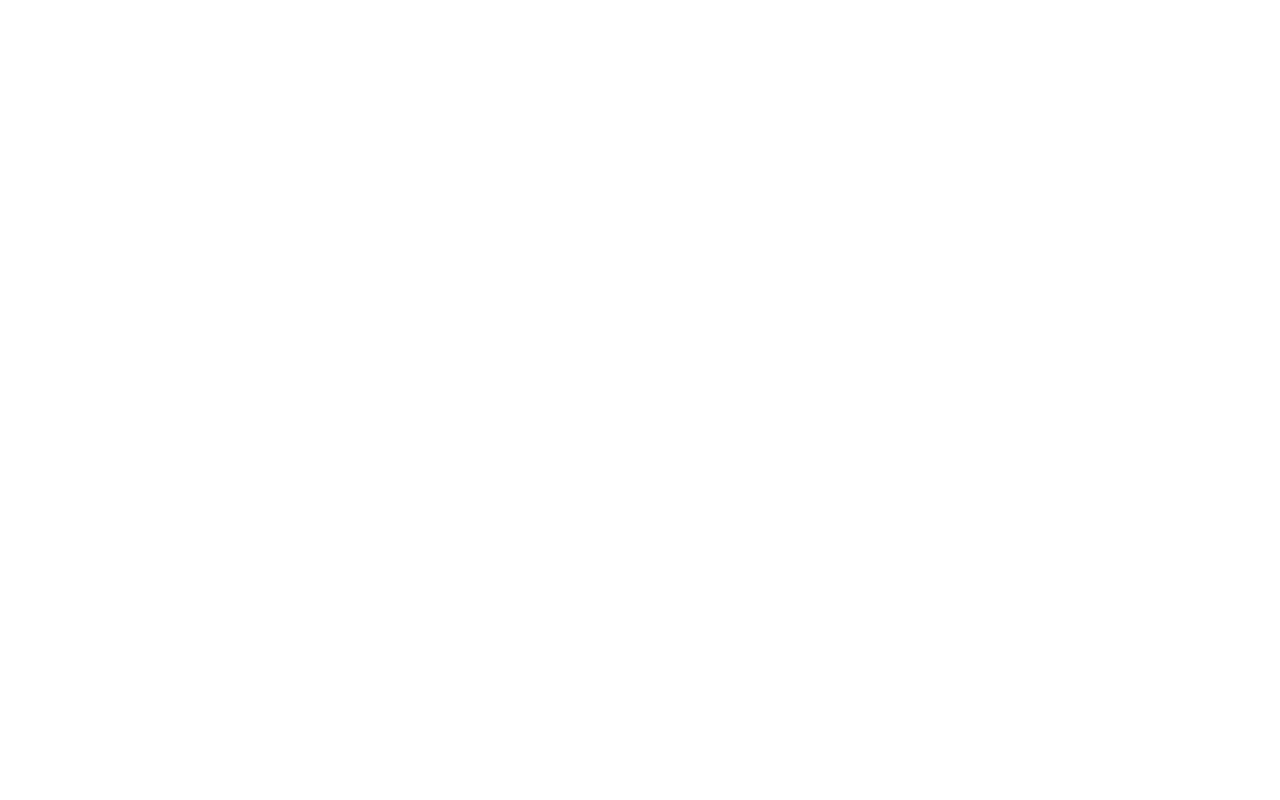
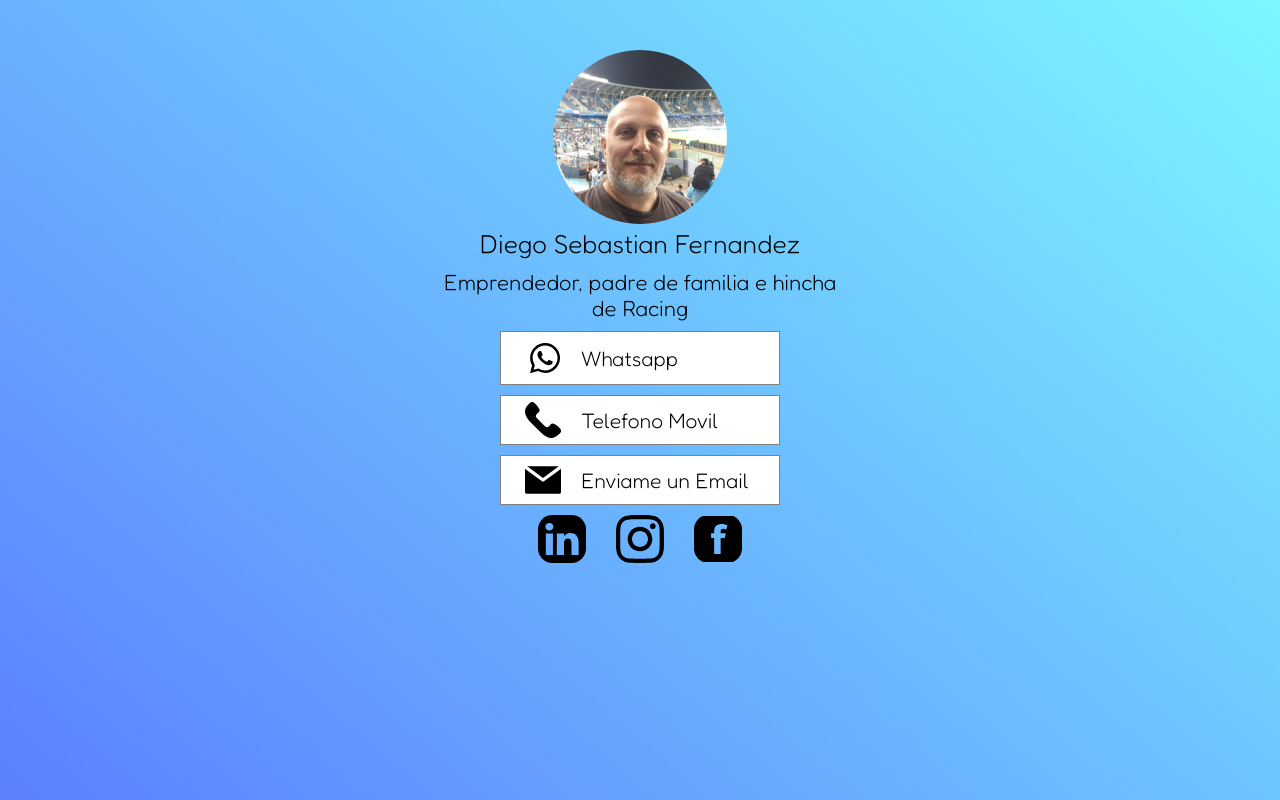
Before and after one commit to vittoopugliese/dsf, a plain HTML site: page index.html in a window 1280 px wide. Drawn offline with Linux system fonts and the light colour scheme.

Commit message:
first commit

```diff
--- a/index.html
+++ b/index.html
@@ -1,14 +1,70 @@
 <!DOCTYPE html>
 <html lang="en">
+
 <head>
     <meta charset="UTF-8">
     <meta http-equiv="X-UA-Compatible" content="IE=edge">
     <meta name="viewport" content="width=device-width, initial-scale=1.0">
     <link rel="stylesheet" href="styles.css">
-    <title>DSF Repreentaciones</title>
+    <link rel="shortcut icon" href="assets/diegote.jpg" type="image/x-icon">
+    <title>DSF Representaciones</title>
 </head>
+
 <body>
+    <!-- <img class="bg" src="assets/bg.jpg" alt=""> -->
+    <div class="bg"></div>
+    <div id="wrapper">
 
-<script src="app.js"></script>
+        <section class="pic">
+            <img src="assets/diegote.jpg" alt="profile picture">
+        </section>
+
+        <section class="text">
+            <h1 class="textName">Diego Sebastian Fernandez</h1>
+            <h2 class="textDesc">Emprendedor, padre de familia e hincha de Racing</h2>
+        </section>
+
+        <section class="links">
+            <div class="linksWrapper">
+                <a class="linkContainer" href="https://vittoriopugliese.com" target="_blank">
+                    <img class="linkLogo" src="assets/wsp.svg" alt="whatsapp link" width="40px">
+                    <h2 class="linkText">Whatsapp</h2>
+                </a>
+                <a class="linkContainer" href="https://vittoriopugliese.com">
+                    <img class="linkLogo" src="assets/phone.svg" alt="mobile link" width="36px">
+                    <h2 class="linkText">Telefono Movil</h2>
+                </a>
+                <a class="linkContainer" href="https://vittoriopugliese.com" s>
+                    <img class="linkLogo" src="assets/email.svg" alt="email link" width="36px">
+                    <h2 class="linkText">Enviame un Email</h2>
+                </a>
+            </div>
+        </section>
+
+        <section class="logos">
+            <div class="logosWrapper">
+                <div class="logoContainer">
+                    <a href="#" class="logoLink">
+                        <img src="assets/li.svg" alt="linkedin icon" width="40px">
+                    </a>
+                </div>
+                <div class="logoContainer">
+                    <a href="#" class="logoLink">
+                        <img src="assets/ig.svg" alt="linkedin icon" width="40px">
+                    </a>
+                </div>
+                <div class="logoContainer">
+                    <a href="#" class="logoLink">
+                        <img src="assets/fb.svg" alt="linkedin icon" width="40px">
+                    </a>
+                </div>
+            </div>
+        </section>
+    </div>
+
+
+
+    <script src="app.js"></script>
 </body>
+
 </html>
--- a/styles.css
+++ b/styles.css
@@ -1,11 +1,133 @@
-@import url('https://fonts.googleapis.com/css2?family=Fredoka:wght@300&family=Rubik:ital,wght@1,300&display=swap');
-*{padding: 0;margin: 0;box-sizing: border-box;outline:none;font-family: 'Fredoka', sans-serif;font-weight: 500;}
-*::selection{background-color: var(--secondary);color: var(--main);font-weight: 900 !important;}
-a{text-decoration: none !important;}
-*, *:before, *:after {box-sizing: inherit;}
-:root{
-    --main:rgb(32, 32, 39);
-    --secondary:rgb(250, 209, 121);
-    --grey:rgb(51, 50, 47);
-    --light:rgb(221, 221, 221);
+@import url("https://fonts.googleapis.com/css2?family=Fredoka:wght@300&family=Rubik:ital,wght@1,300&display=swap");
+* {
+  padding: 0;
+  margin: 0;
+  box-sizing: border-box;
+  outline: none;
+  font-family: "Fredoka", sans-serif;
+  font-weight: 500;
 }
+*::selection {
+  background-color: var(--secondary);
+  color: var(--main);
+  font-weight: 900 !important;
+}
+a {
+  text-decoration: none !important;
+  color: black;
+}
+*,
+*:before,
+*:after {
+  box-sizing: inherit;
+}
+:root {
+  --main: rgb(32, 32, 39);
+  --secondary: rgb(250, 209, 121);
+  --grey: rgb(51, 50, 47);
+  --light: rgb(221, 221, 221);
+}
+#wrapper {
+  display: flex;
+  justify-content: center;
+  align-items: center;
+  flex-direction: column;
+  z-index: 1000;
+  width: 94%;
+  margin: 0px auto;
+}
+.bg {
+  height: 100vh;
+  width: 100vw;
+  z-index: -1000;
+  /* filter: brightness(0.4); */
+  position: absolute;
+  left: 0px;
+  top: 0px;
+  /* display: none; */
+  background: linear-gradient(220.55deg, #7CF7FF 0%, #5c7fff 100%);
+}
+.pic {
+  margin-top: 50px;
+}
+.pic img {
+  width: 174px;
+  height: 174px;
+  border-radius: 100%;
+}
+
+/* text */
+.text {
+  display: flex;
+  justify-content: center;
+  align-items: center;
+  flex-direction: column;
+  gap: 10px;
+}
+.textName {
+  font-size: 26px;
+  color: black;
+}
+.textDesc {
+  font-size: 22px;
+  width: 80%;
+  text-align: center;
+  color: black;
+}
+
+/* links */
+.links {
+  padding: 10px;
+}
+.linksWrapper {
+  display: flex;
+  justify-content: center;
+  align-items: center;
+  flex-direction: column;
+  gap: 10px;
+}
+.linkContainer {
+  display: grid;
+  grid-template-columns: 20% 90%;
+  cursor: pointer;
+  gap: 10px;
+  background-color: white;
+  padding: 6px 24px;
+  border: 1px solid grey;
+  width: 230px;
+  font-size: 14px;
+}
+.linkLogo {
+}
+.linkText {
+  width: 180px;
+  display: flex;
+  justify-content: left;
+  align-items: center;
+}
+
+/* logos */
+.logos {
+}
+.logosWrapper {
+  display: flex;
+  justify-content: center;
+  align-items: center;
+  flex-direction: row;
+  gap: 30px;
+}
+.logoContainer {
+  display: flex;
+  justify-content: center;
+  align-items: center;
+  border-radius: 20px;
+}
+.logoLink {
+  display: flex;
+  justify-content: center;
+  align-items: center;
+}
+.logoLink img {
+  width: 48px;
+  border-radius: 30%;
+}
```
Also changed, not shown: assets/bg.jpg (added), assets/diegote.jpg (added), assets/email.svg (added), assets/fb.svg (added), assets/ig.svg (added), assets/li.svg (added), assets/phone.svg (added), assets/wsp.svg (added).
